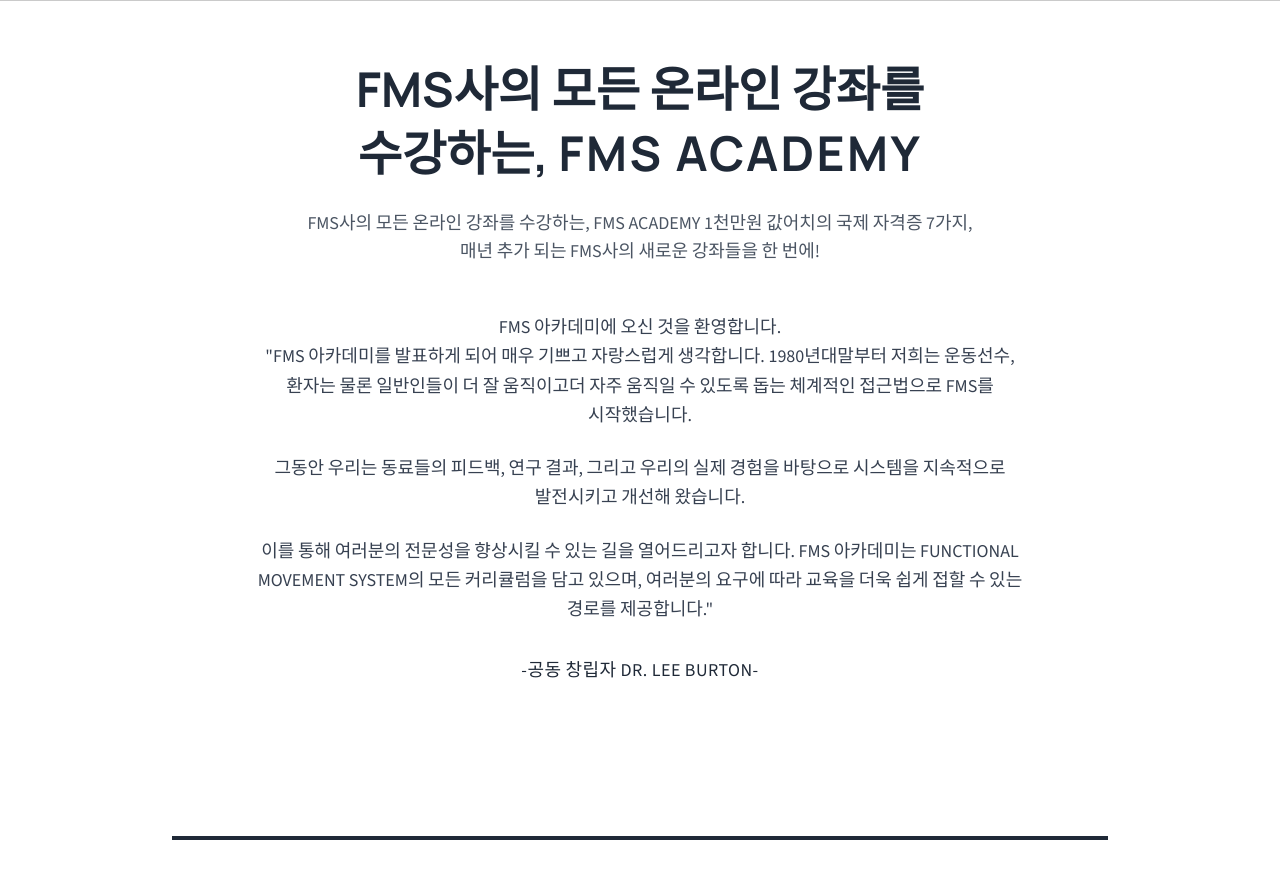
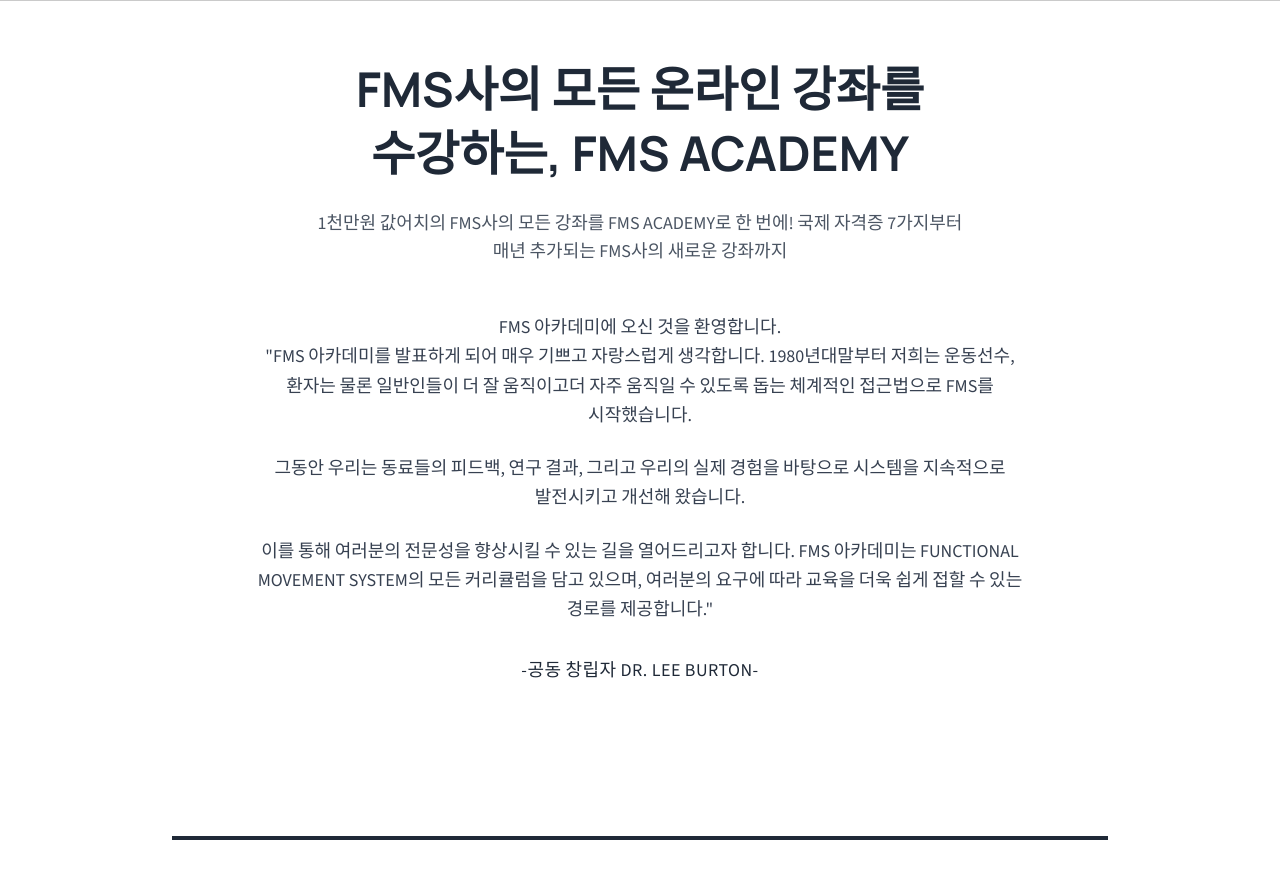
Before and after one commit to fittobecs/fms-landing-page, a Next.js app: page / in a window 1280 px wide. Shown: the part 1160-2045 px from the top of the page. Built offline with nearby package versions, Linux system fonts and the light colour scheme.

Commit message:
렌딩 페이지 텍스트 수정

```diff
--- a/src/components/FMSInfo1.tsx
+++ b/src/components/FMSInfo1.tsx
@@ -8,11 +8,11 @@
             FMS사의 모든 온라인 강좌를
           </h1>
           <h1 className="text-4xl md:text-5xl font-bold text-gray-800 mb-8 leading-tight">
-            수강하는, <span className="tracking-wider">FMS ACADEMY</span>
+            수강하는, FMS ACADEMY
           </h1>
           <p className="text-lg text-gray-600 max-w-2xl mx-auto">
-            FMS사의 모든 온라인 강좌를 수강하는, FMS ACADEMY 1천만원 값어치의
-            국제 자격증 7가지, 매년 추가 되는 FMS사의 새로운 강좌들을 한 번에!
+            1천만원 값어치의 FMS사의 모든 강좌를 FMS ACADEMY로 한 번에! 국제
+            자격증 7가지부터 매년 추가되는 FMS사의 새로운 강좌까지
           </p>
         </div>
 
```
